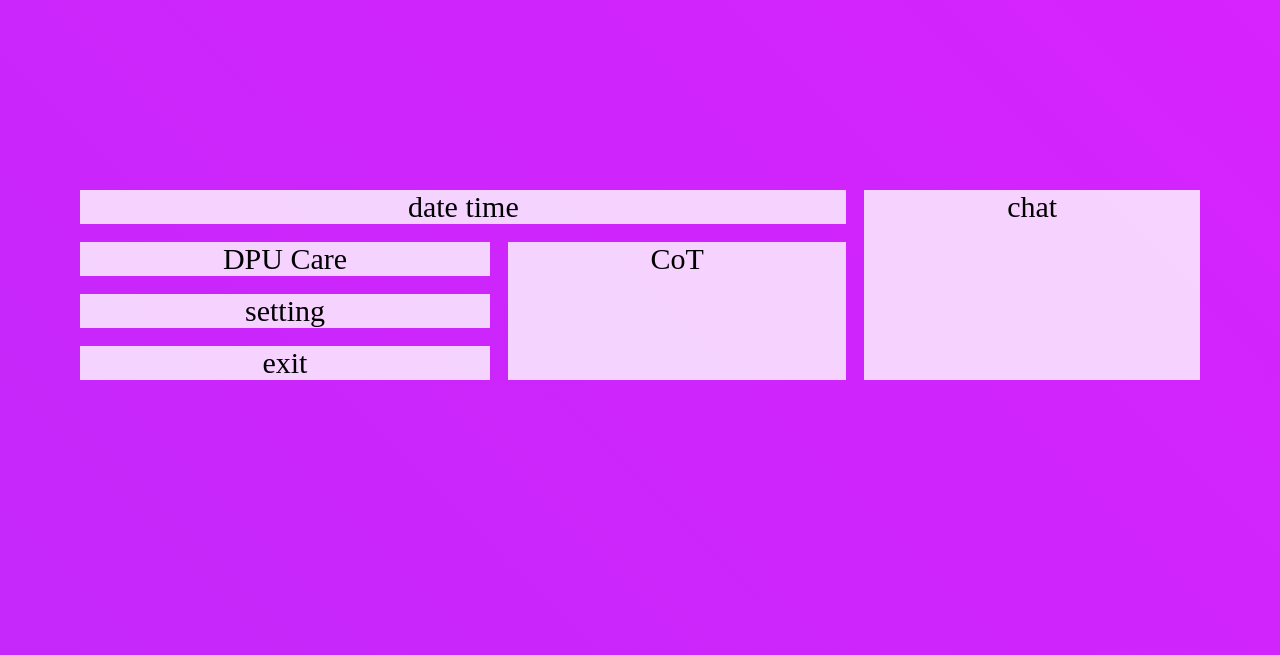
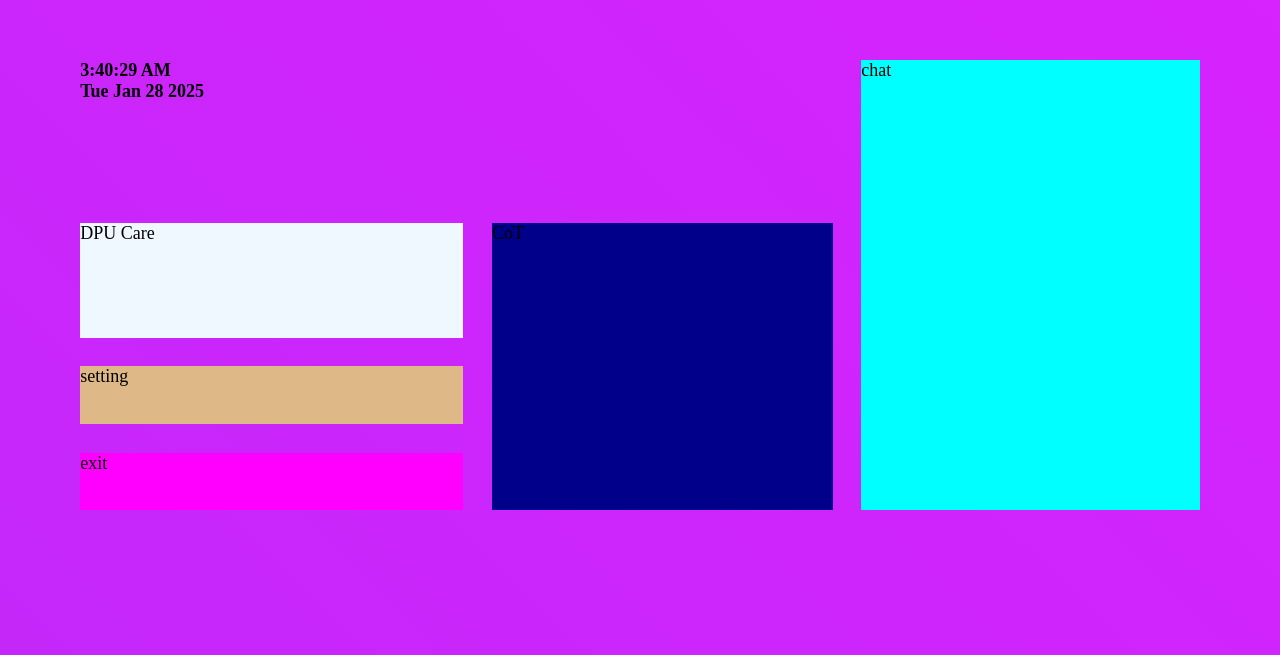
Before and after one commit to AnupongPakee/pj-DPUCare, a React (Vite) app: page /pj-DPUCare/home in a window 1280 px wide. Shown: the part 115-770 px from the top of the page. Built offline with nearby package versions, Linux system fonts and the light colour scheme; a web font is replaced by a local one.

Commit message:
update ux/ui App

```diff
--- a/src/App.css
+++ b/src/App.css
@@ -65,32 +65,6 @@
   background-attachment: fixed;
   background-size: 500%;
   animation: bg-ift 4s infinite ease;
-}
-
-.index .content-2 {
-  width: 100%;
-  padding: 1.6rem;
-  background: linear-gradient(45deg, #9733EE, #DA22FF);
-  background-attachment: fixed;
-  background-size: 500%;
-  animation: bg-ift 10s infinite ease;
-}
-
-.index .content-2 h1 {
-  font-size: 2rem;
-  color: #E0EAFC;
-  margin-bottom: 1.6rem;
-}
-
-.index .content-2 table td:nth-child(1) {
-  width: 40%;
-  vertical-align: top;
-  color: #E0EAFC;
-}
-
-.index .content-2 table td:nth-child(2) {
-  vertical-align: top;
-  color: #E0EAFC;
 }
 
 /* Components Register.jsx */
@@ -295,39 +269,41 @@
 
 .home .content {
   display: grid;
+  align-content: center;
+  /* grid-template-rows: 60% 60% 30% 30%; */
+  gap: 1.6rem;
   width: 90%;
-  gap: 1rem;
-}
-
-.home .content > div {
-  background-color: rgba(255, 255, 255, 0.8);
-  text-align: center;
-  font-size: 30px;
 }
 
 .home .content .date-time {
   grid-column: 1 / span 2;
 }
 
+/* .home .content .date-time { */
+/* } */
+
 .home .content .chat {
   grid-column: 3;
   grid-row: 1 / span 4;
+  background-color: aqua;
 }
 
 .home .content .logo {
   grid-column: 1 / span 1;
   grid-row: 2 / span 1;
+  background-color: aliceblue;
 }
 
 .home .content .CoT {
   grid-column: 2 / span 1;
   grid-row: 2 / span 3;
+  background-color: darkblue;
 }
 
-  /* .home .content .setting {
+.home .content .setting {
+  background-color: burlywood;
+}
 
-  }
-
-  .home .content .exit {
-
-  } */
+.home .content .exit {
+  background-color: fuchsia;
+}
--- a/src/App.jsx
+++ b/src/App.jsx
@@ -10,7 +10,7 @@ function App() {
       <div className="content-1">
         <div className="left">
           <h1 style={STYLE.font_family.th}>แชทบอทให้คำปรึกษา</h1>
-          <p style={STYLE.font_family.th}> DPU Care เป็นบริการแชทบอทที่ให้คำปรึกษาด้านความเครียด โดยมีการนำเอาแนวคิดของ RAG เข้ามาช่วยในการสืบค้นข้อมูล และยังนำเอา CoT เข้ามาช่วยในการวิเคราะห์และประเมินอาการ</p>
+          <p style={STYLE.font_family.th}> DPU Care เป็นบริการแชทบอทที่ให้คำปรึกษาด้านความเครียด</p>
           <div className="btn">
             <button style={STYLE.font_family.th} onClick={() => navigate("/pj-DPUCare/login")}>เข้าสู่ระบบ</button>
             <button style={STYLE.font_family.th} onClick={() => navigate("/pj-DPUCare/register")}>สร้างบัญชี</button>
@@ -18,29 +18,6 @@ function App() {
           <div className="blur"></div>
         </div>
         <div className="right"></div>
-      </div>
-      <div className="content-2">
-        <h1 style={STYLE.font_family.th}>บริการหลัก</h1>
-        <table>
-          <tbody>
-            <tr>
-              <td>
-                <h3 style={STYLE.font_family.th}>คำปรึกษา</h3>
-              </td>
-              <td>
-                <p style={STYLE.font_family.th}>เรามีการใช้แนวคิด RAG ( Retrieval-Augmented Generation ) ที่ช่วยในการสืบค้นข้อมูลที่เชื่อถือได้ ทำให้คุณมั่นใจในข้อมูลที่ได้รับ เรามุ่งเน้นให้บริการที่มีประสิทธิภาพและตอบสนองต่อความต้องการของผู้ใช้</p>
-              </td>
-            </tr>
-            <tr>
-              <td>
-                <h3 style={STYLE.font_family.th}>วิเคราะห์</h3>
-              </td>
-              <td>
-                <p style={STYLE.font_family.th}>เรามีการใช้แนวคิด CoT ( Chain Of Thought ) มาใช้รวมกับ LLM ที่จะช่วยในการวิเคราะห์ข้อมูลเพื่อให้คุณได้ข้อมูลที่ถูกต้อง และประเมินอาการเพื่อให้คำปรึกษาที่เหมาะสม</p>
-              </td>
-            </tr>
-          </tbody>
-        </table>
       </div>
       <div className="not-support">
         <h1 style={STYLE.font_family.en}>Not Support</h1>
--- a/src/components/Home.jsx
+++ b/src/components/Home.jsx
@@ -1,18 +1,30 @@
-import React from 'react'
+import React, { useEffect, useState } from 'react'
 
 import STYLE from "../style/Style"
 
 function Home() {
+  const [time, setTime] = useState(new Date());
+
+  useEffect(() => {
+    setInterval(() => setTime(new Date()), 1000)
+  }, [])
   return (
     <div className='container home' style={STYLE.container}>
       <div className="content">
-            <div className="date-time">date time</div>
+        <div className="date-time">
+          <h1>{time.toLocaleTimeString()}</h1>
+          <h3>{time.toDateString()}</h3>
+          <div className="blur"></div>
+        </div>
         <div className="chat">chat</div>
         <div className="logo">DPU Care</div>
         <div className="setting">setting</div>
         <div className="CoT">CoT</div>
         <div className="exit">exit</div>
       </div>
+      <div className="not-support">
+        <h1 style={STYLE.font_family.en}>Not Support</h1>
+      </div>
     </div>
   )
 }
--- a/src/index.css
+++ b/src/index.css
@@ -82,16 +82,16 @@ select:-webkit-autofill:focus {
         grid-template-rows: 100%;
     }
 
-    .index .content-2 {
-        height: 70vh;
-    }
-
     .register .content {
         grid-template-columns: 100% 0%;
     }
 
     .login .content {
         grid-template-columns: 0% 100%;
+    }
+
+    .home .content {
+        grid-template-rows: 60% 40% 20% 20%;
     }
 }
 
@@ -104,10 +104,6 @@ select:-webkit-autofill:focus {
     .index .content-1 {
         height: 60%;
     }
-
-    .index .content-2 {
-        height: 50vh;
-    }
 }
 
 
@@ -116,10 +112,6 @@ select:-webkit-autofill:focus {
 @media screen and (min-width: 601px) {
     * {
         font-size: 16px;
-    }
-
-    .index .content-2 {
-        height: 40vh;
     }
 }
 
@@ -134,16 +126,16 @@ select:-webkit-autofill:focus {
         grid-template-columns: 60% 40%;
     }
 
-    .index .content-2 {
-        height: 60vh;
-    }
-
     .register .content {
         grid-template-columns: 60% 40%;
     }
 
     .login .content {
         grid-template-columns: 40% 60%;
+    }
+
+    .home .content {
+        grid-template-rows: 70% 60% 30% 30%;
     }
 }
 
@@ -159,8 +151,4 @@ select:-webkit-autofill:focus {
         height: 100%;
         grid-template-columns: 60% 40%;
     }
-
-    .index .content-2 {
-        height: 50vh;
-    }
 }
```
Lines whose indentation alone changed are shown as unchanged.
